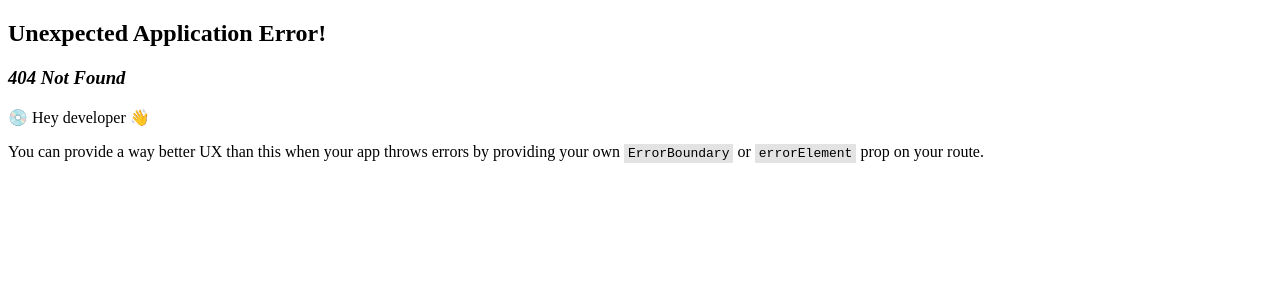
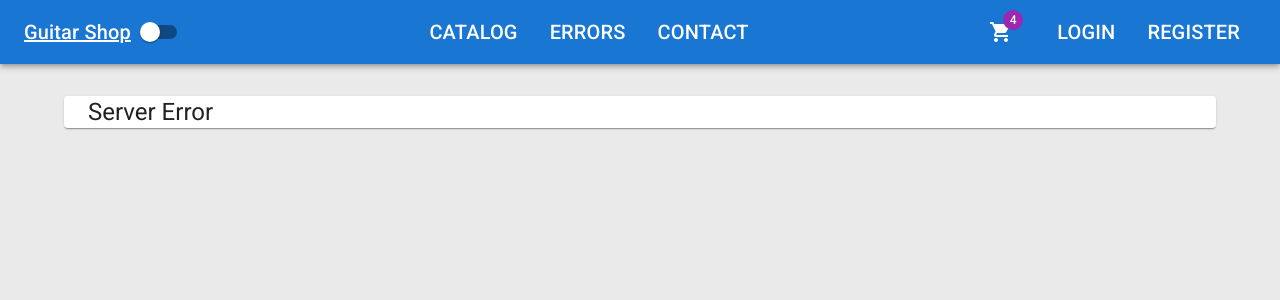
Before and after one commit to wellingtonfzambelli/poc.fullstack.guitarshop, a React (Vite) app in the folder poc.fullstack.guitarshop.frontend/: page /server-error in a window 1280 px wide. Before the commit this address had no page. Shown: the top 300 px of the page. Built offline with nearby package versions, Linux system fonts and the light colour scheme.

Commit message:
implementing not found page

```diff
--- a/poc.fullstack.guitarshop.frontend/src/app/layout/Header.tsx
+++ b/poc.fullstack.guitarshop.frontend/src/app/layout/Header.tsx
@@ -5,7 +5,7 @@ import { NavLink } from "react-router-dom";
 
 const midMenuLinks = [
     {title: 'catalog', path: '/catalog'},
-    {title: 'Errors', path: '/error'},
+    {title: 'Errors', path: '/simulate-errors'},
     {title: 'contact', path: '/contact'}
 ]
 
--- a/poc.fullstack.guitarshop.frontend/src/components/catalog/ProductDetails.tsx
+++ b/poc.fullstack.guitarshop.frontend/src/components/catalog/ProductDetails.tsx
@@ -4,6 +4,7 @@ import { useParams } from "react-router-dom";
 import { Product } from "../../models/Product";
 import APIs from "../../services/apis";
 import settings from "../../utils/settings";
+import NotFoundErrorPage from "../error/NotFoundErrorPage";
 
 export default function ProductDetails() {
     const {id} = useParams<{id: string}>();
@@ -18,7 +19,7 @@ export default function ProductDetails() {
 
     if(loading) return <h3>Loading...</h3>
 
-    if(!product) return <h3>Product not found</h3>
+    if(!product) return <NotFoundErrorPage />
 
     return (
         <Grid container spacing={6}>
--- /dev/null
+++ b/poc.fullstack.guitarshop.frontend/src/components/error/NotFoundErrorPage.tsx
@@ -0,0 +1,13 @@
+
+import { Container, Paper, Typography, Divider, Button } from "@mui/material"
+import { Link } from "react-router-dom"
+
+export default function NotFoundErrorPage() {
+    return (
+        <Container component={Paper} sx={{height: 200}}>
+            <Typography gutterBottom variant="h3">Oops - we could not find what you are looking for</Typography>
+            <Divider />
+            <Button fullWidth component={Link} to='/catalog'>Go back to shop</Button>
+        </Container>
+    )
+}
--- /dev/null
+++ b/poc.fullstack.guitarshop.frontend/src/components/error/ServerErrorPage.tsx
@@ -0,0 +1,31 @@
+import { Container, Divider, Paper, Typography } from "@mui/material";
+import { useLocation } from "react-router-dom"
+
+export default function ServerErrorPage() {
+    const {state} = useLocation();
+
+    return (
+        <Container component={Paper}>
+            {
+                state?.error ?
+                (
+                    <>
+                        <Typography gutterBottom variant="h3" color="secondary">
+                            {state.error.title}
+                        </Typography>
+                        <Divider />
+                        <Typography variant="body1">
+                            {state.error.detail || "Internal Server error"}
+                        </Typography>
+                    </>
+                )
+                :
+                (
+                    <Typography gutterBottom variant="h5">Server Error</Typography>
+
+                )
+            }
+
+        </Container>
+    )
+}
--- a/poc.fullstack.guitarshop.frontend/src/components/error/ErrorPage.tsx
+++ b/poc.fullstack.guitarshop.frontend/src/components/error/SimulateErrorsPage.tsx
@@ -4,7 +4,7 @@ import APIs from "../../services/apis";
 import 'react-toastify/dist/ReactToastify.css';
 import { useState } from "react";
 
-export default function ErrorPage(){
+export default function SimulateErrorsPage(){
     const [validationErrors, setValidationErrors] = useState<string[]>([]);
 
     function getValidationError() {
--- a/poc.fullstack.guitarshop.frontend/src/services/apis.ts
+++ b/poc.fullstack.guitarshop.frontend/src/services/apis.ts
@@ -1,6 +1,7 @@
 import axios, { AxiosError, AxiosResponse } from "axios";
 import settings from "../utils/settings";
 import { toast } from "react-toastify";
+import { router } from "../app/router/Routes";
 
 axios.interceptors.response.use(async response =>{
     return response;
@@ -26,10 +27,10 @@ axios.interceptors.response.use(async response =>{
             toast.error(data.title);
             break;
         case 404:
-            toast.error(data.title);
+            router.navigate('/not-found')
             break;
         case 500:
-            toast.error(data.title);
+            router.navigate('/server-error', {state: {error: data}})
             break;
         default:
             break;
```
Also changed, not shown: poc.fullstack.guitarshop.frontend/src/app/router/Routes.tsx (+12 -6 lines), 2 other files (tests, documents, lock files or other folders).
